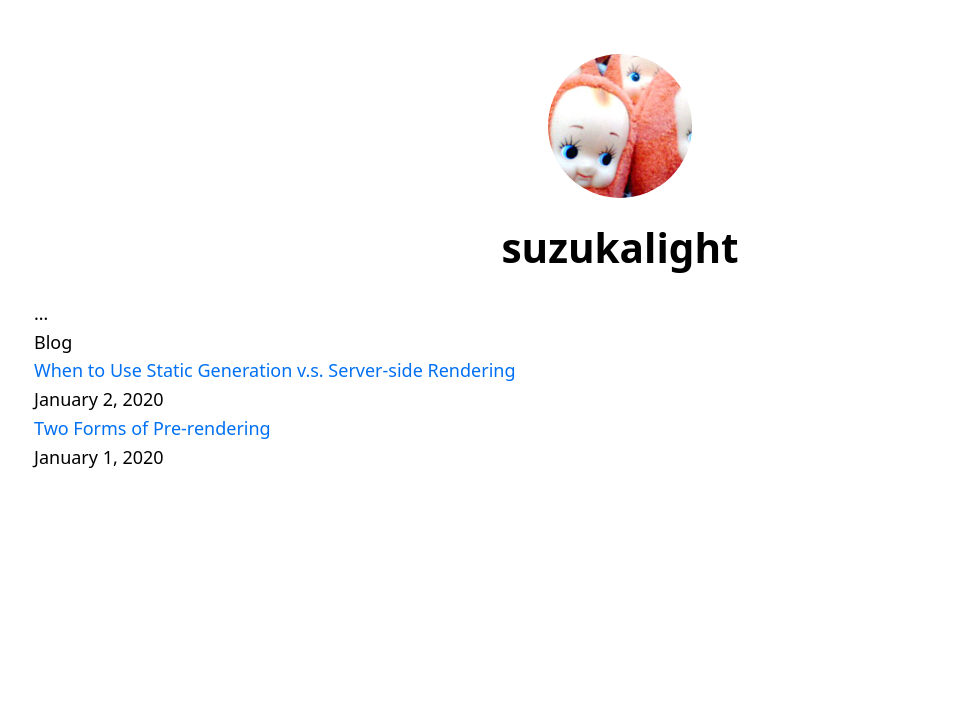
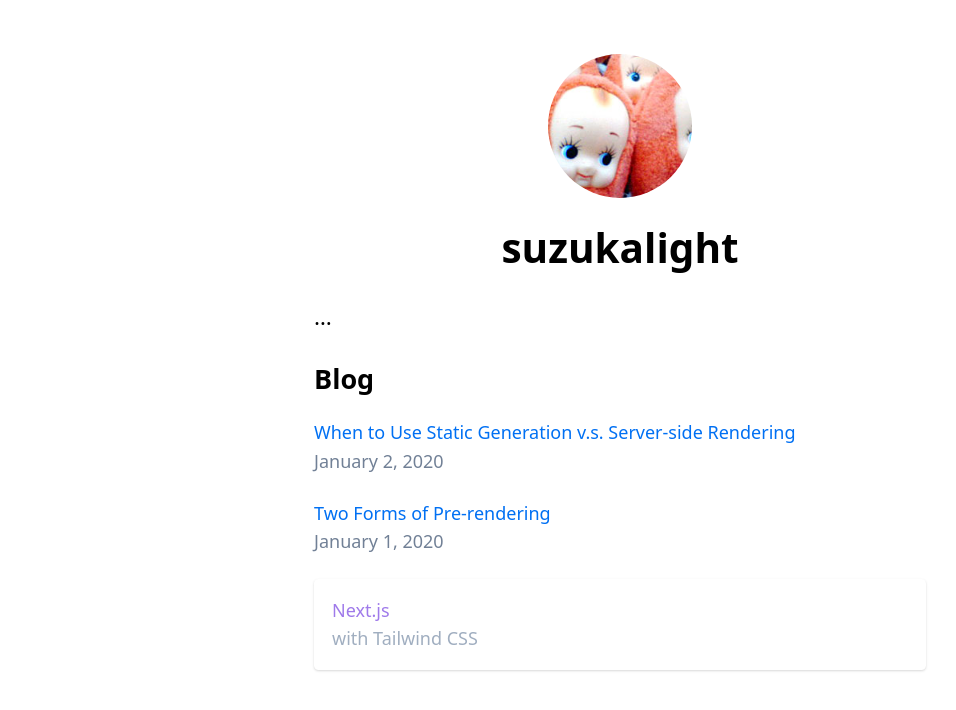
Before and after one commit to suzukalight/study-nextjs-tailwindcss-ssg, a Next.js app: page / in a window 1280 px wide. Shown: the top 710 px of the page, without its empty margins (20-976 px from the left). Built offline with nearby package versions, Linux system fonts and the light colour scheme.

Commit message:
Update index.tsx styles

```diff
--- a/components/layout.tsx
+++ b/components/layout.tsx
@@ -10,7 +10,7 @@ type LayoutProps = {
 };
 
 const Layout: FC<LayoutProps> = ({ children, home }) => (
-  <div>
+  <div className="px-4 mt-12 mb-24 mx-auto max-w-xl">
     <Head>
       <link rel="icon" href="/favicon.ico" />
       <meta
--- a/pages/index.tsx
+++ b/pages/index.tsx
@@ -28,23 +28,28 @@ const Home: FC<HomeProps> = ({ allPostsData }) => (
       <title>{siteTitle}</title>
     </Head>
 
-    <section>…</section>
-    <section>
-      <h2>Blog</h2>
-      <ul>
+    <section className="text-xl">…</section>
+    <section className="text-xl pt-1">
+      <h2 className="text-2xl font-bold my-4">Blog</h2>
+      <ul className="m-0 p-0">
         {allPostsData.map(({ id, date, title }) => (
-          <li key={id}>
+          <li key={id} className="mb-5">
             <Link href="/posts/[id]" as={`/posts/${id}`}>
               <a>{title}</a>
             </Link>
             <br />
-            <small>
+            <small className="text-gray-600">
               <Date dateString={date} />
             </small>
           </li>
         ))}
       </ul>
     </section>
+
+    <div className="p-4 shadow rounded bg-white">
+      <h1 className="text-purple-500 leading-normal">Next.js</h1>
+      <p className="text-gray-500">with Tailwind CSS</p>
+    </div>
   </Layout>
 );
 
--- a/styles/index.css
+++ b/styles/index.css
@@ -6,10 +6,6 @@
   font-size: 18px;
   line-height: 1.6;
   box-sizing: border-box;
-}
-
-body {
-  @apply p-12;
 }
 
 a {
```
